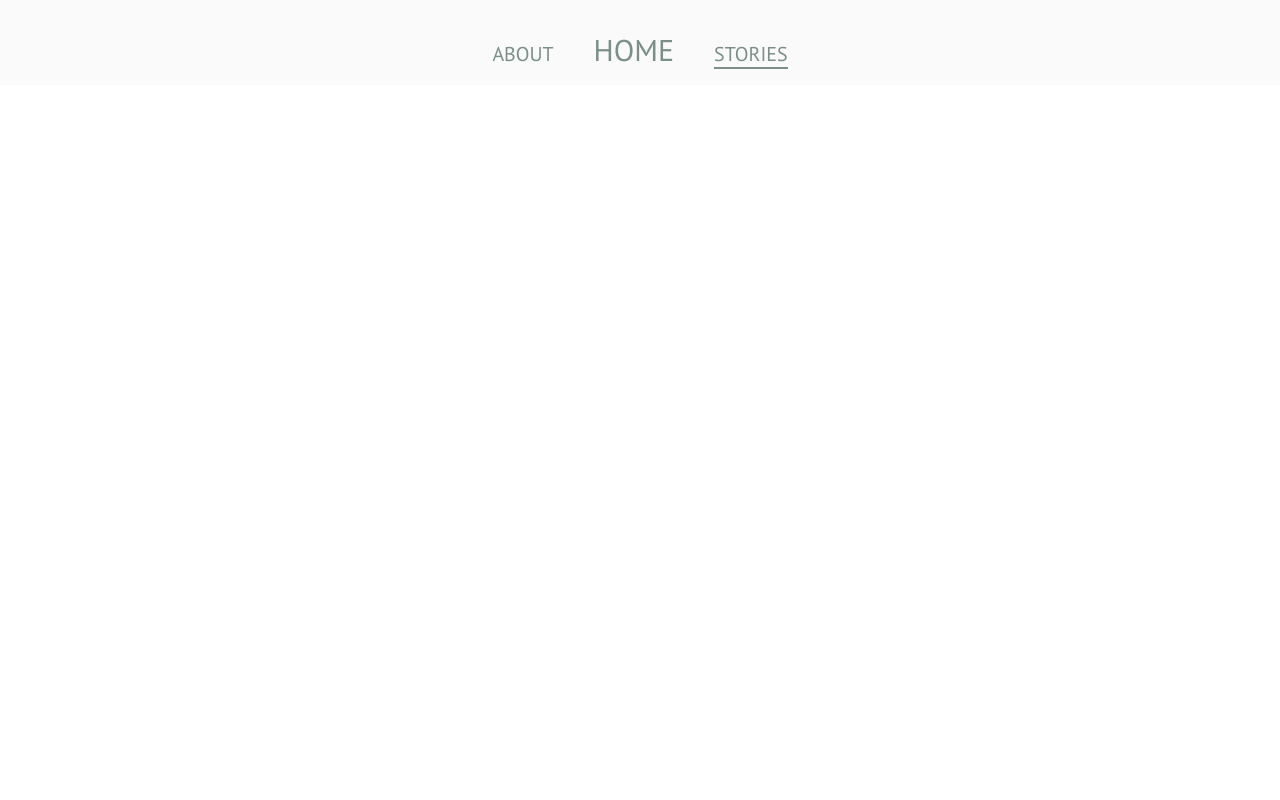
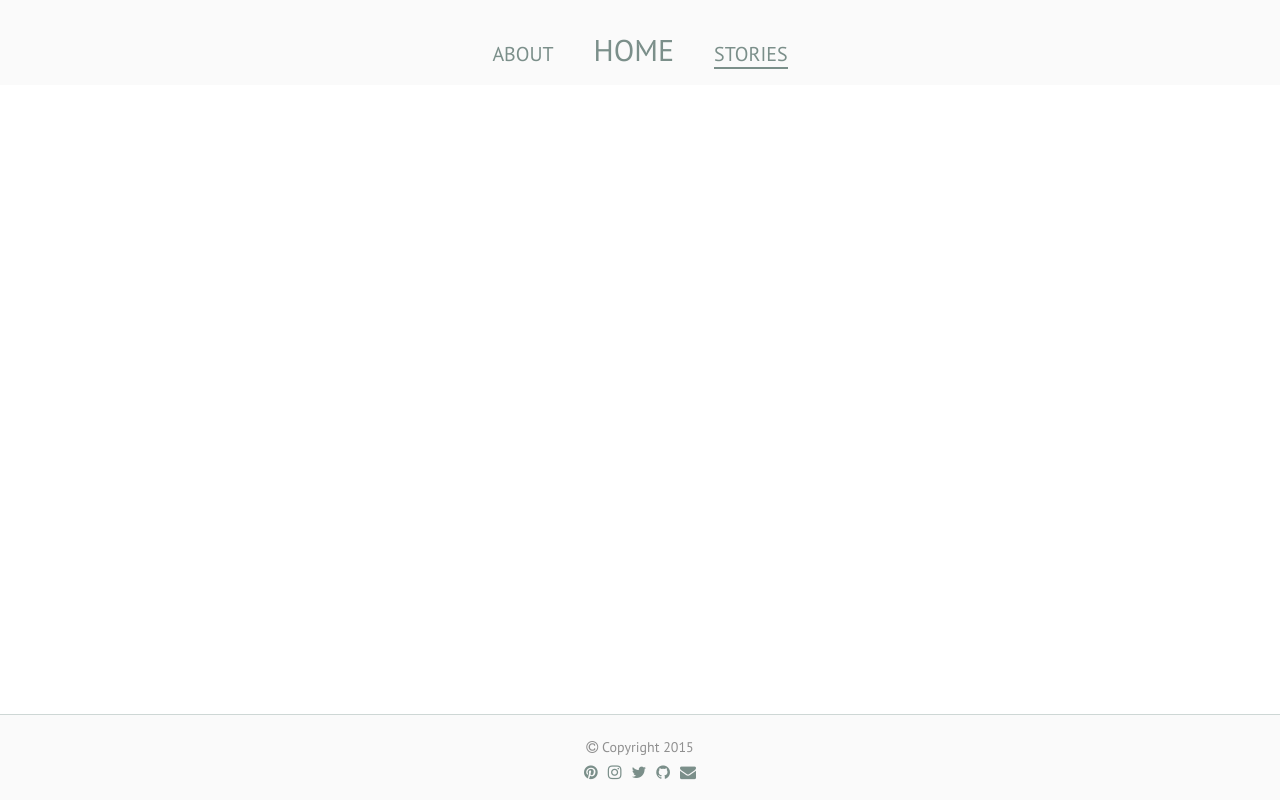
Before and after one commit to ttonyan10/somethingbyt, a plain HTML site: page stories.html in a window 1280 px wide. Drawn offline with Linux system fonts and the light colour scheme.

Commit message:
add footer to other pages

```diff
--- a/stories.html
+++ b/stories.html
@@ -10,6 +10,8 @@
 	</head>
 	<body>
 
+		<div class="wrapper">
+
 		<div class="navigation">
 			<ul>
 				<li><a href="about.html">About</a></li>
@@ -18,5 +20,19 @@
 			</ul>
 		</div>
 
+		<div class="footer">
+				<p><i class="fa fa-copyright"></i> Copyright 2015</p>
+				<ul>
+					<li><a href="https://www.pinterest.com/theresatonyan/" target=_blank><i class="fa fa-pinterest"></i></a></li>
+					<li><a href="https://instagram.com/t.kratsch/" target=_blank><i class="fa fa-instagram"></i></a></li>
+					<li><a href="https://twitter.com/theresakratsch" target=_blank><i class="fa fa-twitter"></i></a></li>
+					<li><a href="https://github.com/ttonyan10" target=_blank><i class="fa fa-github"></i></a></li>
+					<li><a href="mailto:theresa.kratsch@gmail.com?Subject=WebsiteInquiry"><i class="fa fa-envelope"></i></a></li>
+				</ul>
+
+			</div><!--- /footer --->
+
+		</div><!--- /wrapper --->
+
 	</body>
 </html>
--- a/styles.css
+++ b/styles.css
@@ -53,7 +53,7 @@ a:hover {
 	border-bottom: 2px solid #7b8f8a;
 }
 
-.message-block {
+.message-area {
 	width: 100%;
 	min-height: 80px;
 	background-color: #CED7D5;
@@ -61,7 +61,7 @@ a:hover {
 	font-size: 35px;
 }
 
-.message-block p {
+.message-area p {
 	padding: 30px 0px 10px 0px;
 	text-align: center;
 }
@@ -95,9 +95,12 @@ a:hover {
 
 .footer {
 	text-align: center;
-	padding: 25px 0 30px 0;
+	padding: 25px 0 10px 0;
     background-color: #FAFAFA;
+    border-top: 1px solid #CED7D5;
     width: 100%;
+    position: absolute;
+    bottom: 0;
 }
 
 .footer p {
```
Also changed, not shown: about.html (+16 -0 lines), index.html (+6 -6 lines).
